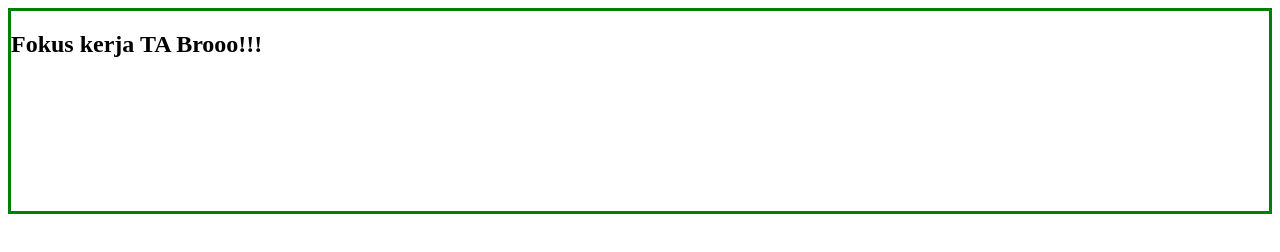
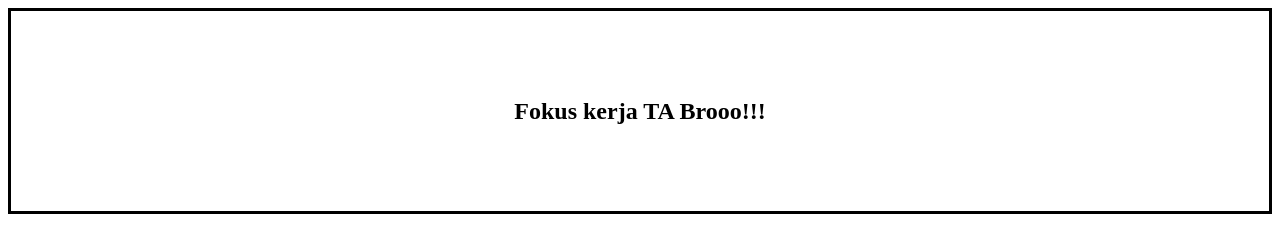
Before and after one commit to antheiz/undistracted, a plain HTML site: page index.html in a window 1280 px wide. Drawn offline with Linux system fonts and the light colour scheme.

Commit message:
Update index.html

```diff
--- a/index.html
+++ b/index.html
@@ -1,14 +1,15 @@
 <!DOCTYPE html>
 <html>
+
 <head>
     <style>
         .center {
             height: 200px;
             position: relative;
-  border: 3px solid green;
+            border: 3px solid black;
         }
 
-.center p {
+        .center h2 {
             margin: 0;
             position: absolute;
             top: 50%;
@@ -18,10 +19,12 @@
         }
     </style>
 </head>
+
 <body>
     <div class="center">
         <h2>Fokus kerja TA Brooo!!!</h2>
     </div>
 
 </body>
+
 </html>
```
Lines whose indentation alone changed are shown as unchanged.
